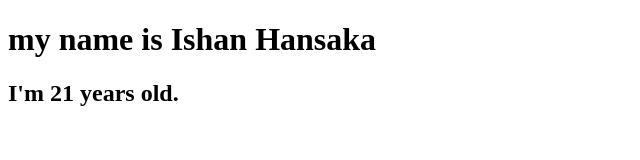
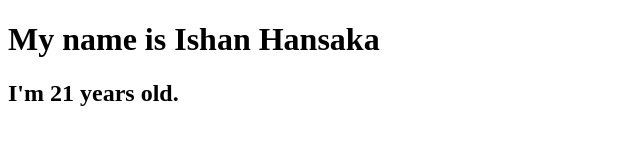
Before and after one commit to IshanHansaka/Portfolio_frontend, a Nuxt app: page / in a window 1280 px wide. Shown: the top 160 px of the page, without its empty margins (0-640 px from the left). Built offline with nearby package versions, Linux system fonts and the light colour scheme.

Commit message:
change app.vue file

```diff
--- a/app.vue
+++ b/app.vue
@@ -1,10 +1,10 @@
 <template>
   <div>
-    <h1>my name is {{ name }}</h1>
+    <h1>My name is {{ name }}</h1>
     <h2>I'm {{ age }} years old.</h2>
   </div>
 </template>
 <script setup>
   const name = "Ishan Hansaka";
-  let age = 21;
+  const age = 21;
 </script>
```
